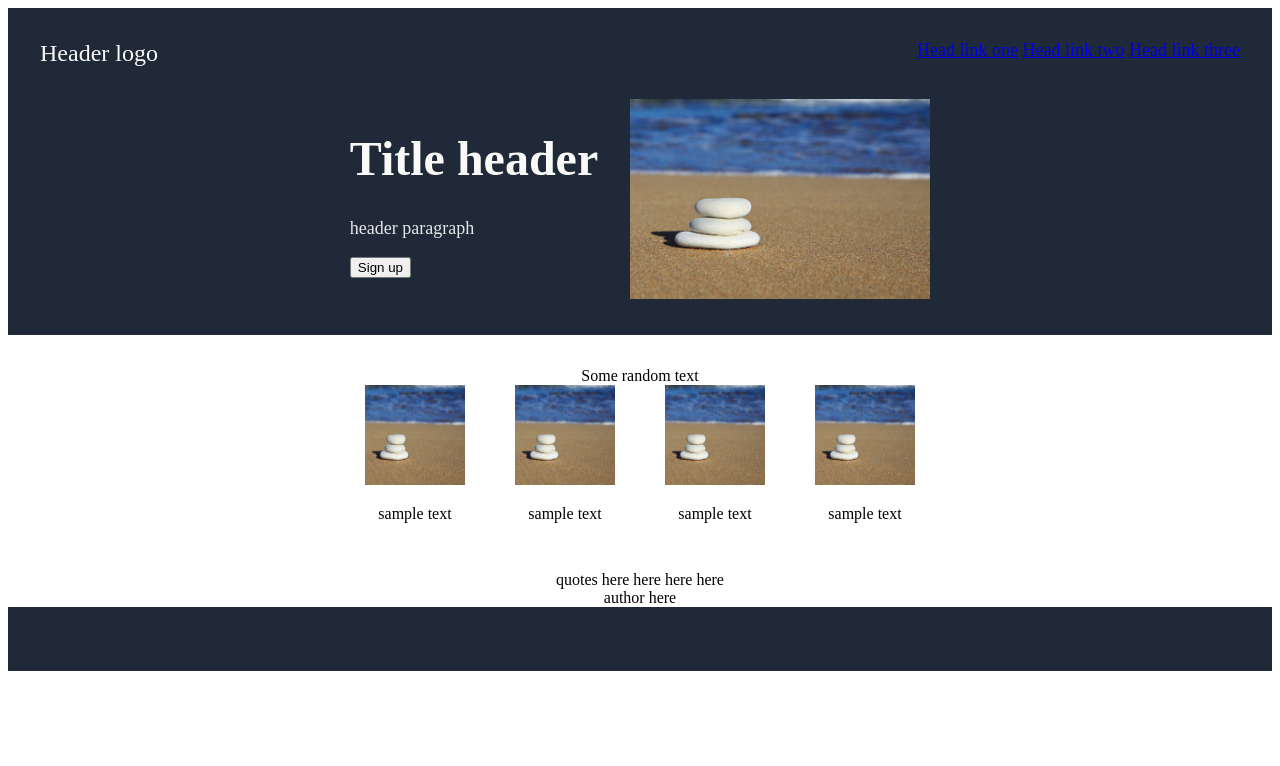
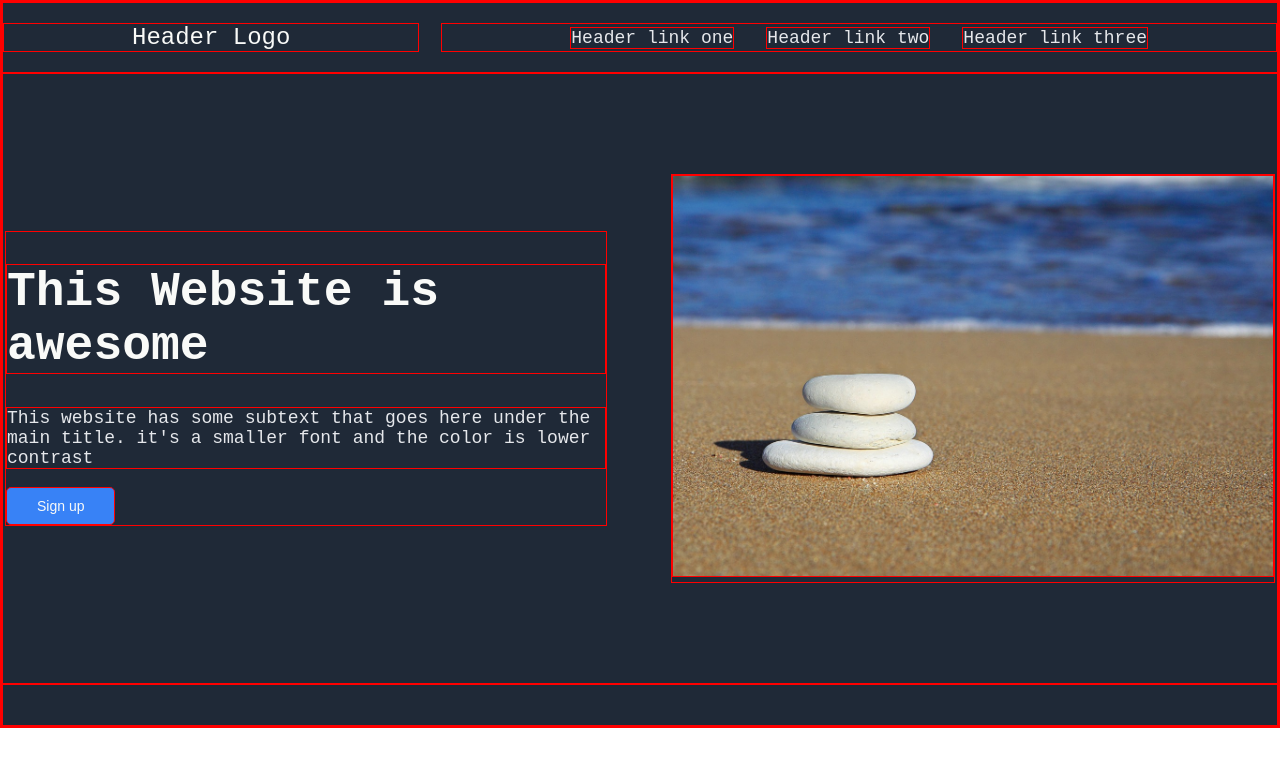
Before and after one commit to ricocebu/odin-landing-page, a plain HTML site: page index.html in a window 1280 px wide. Drawn offline with Linux system fonts and the light colour scheme.

Commit message:
Header and Hero creation Created header and hero again to try other ways to re create the landing page image provided

```diff
--- a/index.html
+++ b/index.html
@@ -3,61 +3,26 @@
 <head>
     <meta charset="UTF-8">
     <meta name="viewport" content="width=device-width, initial-scale=1.0">
-    <title>Landing Page</title>
+    <title>Beach Please</title>
     <link rel="stylesheet" href="style.css">
 </head>
 <body>
     <header>
-        <div class="top-header">
-            <div class="top-one">Header logo</div>
-            <div class="top-two">
-                <a href="#">Head link one</a>
-                <a href="#">Head link two</a>
-                <a href="#">Head link three</a>
-            </div>
-        </div>
-        <div class="bottom-header">
-            <div class="bottom-one">
-                <h1>Title header</h1>
-                <p>header paragraph</p>
-                <button>Sign up</button>
-            </div>
-            <div class="bottom-two">
-                <img src="./img/rocks-15712_1280.jpg" alt="">
-            </div>
+        <div class="header-logo">Header Logo</div>
+        <div class="header-link">
+            <a href="#">Header link one</a>
+            <a href="#">Header link two</a>
+            <a href="#">Header link three</a>
         </div>
     </header>
-    <div class="body-container">
-        <div class="top-body">
-            <div class="top-body-one">
-                <div>Some random text</div>
-            </div>
-            <div class="top-body-two">
-                <div>
-                    <img src="./img/rocks-15712_1280.jpg" alt="">
-                    <p>sample text</p>
-                </div>
-                <div>
-                    <img src="./img/rocks-15712_1280.jpg" alt="">
-                    <p>sample text</p>
-                </div>
-                <div>
-                    <img src="./img/rocks-15712_1280.jpg" alt="">
-                    <p>sample text</p>
-                </div>
-                <div>
-                    <img src="./img/rocks-15712_1280.jpg" alt="">
-                    <p>sample text</p>
-                </div>
-            </div>
+    <div class="hero">
+        <div class="hero-text">
+            <h1 class="main-text">This Website is awesome</h1>
+            <p class="secondary-text">This website has some subtext that goes here under the main title. it's a smaller font and the color is lower contrast</p>
+            <button class="hero-button">Sign up</button>
         </div>
-        <div class="bottom-body">
-            <div class="bottom-body-one">
-                <div>quotes here here here here</div>
-            </div>
-            <div class="bottom-body-two">
-                <div>author here</div>
-            </div>
+        <div class="hero-image">
+            <img src="./img/rocks-15712_1280.jpg" alt="">
         </div>
     </div>
     <footer>
--- a/style.css
+++ b/style.css
@@ -1,83 +1,72 @@
+body {
+    font-family: 'Courier New', Courier, monospace;
+    margin: 0;
+}
 
+* {
+    border: 1px solid red;
+}
 
-/*
-Header
-*/
-
+/* HEADER */
 header,
 footer {
-    background-color: #1F2937;
-    padding: 32px;
+    display: flex;
+    justify-content: space-between;
+    background-color: #1f2937;
+    padding: 20px 0;
 }
 
-.top-header {
-    display: flex;
-    justify-content: space-between;
+.header-link,
+.header-logo {
+    padding: 0 10vw;
 }
 
-.top-one {
+.header-logo {
     font-size: 24px;
-    color: #F9FAF8;
+    color: #f9faf8;
 }
 
-.top-two,
-.bottom-one p {
-    font-size: 18px;
-    color: #E5E7EB;
+.header-link {
+    display: flex;
+    align-items: center;
+    gap: 32px;
 }
 
-.bottom-header {
+/* HERO */
+.hero {
     display: flex;
+    background-color: #1f2937;
     justify-content: center;
-    gap: 32px;
-    padding-top: 32px;
+    align-items: center;
+    padding: 100px 0;
+    gap: 5vw;
 }
 
-.bottom-one h1 {
+.main-text {
     font-size: 48px;
     font-weight: bolder;
-    color: #F9FAF8;
+    color: #f9faf8;
 }
 
-.bottom-two img {
-    width: 300px;
-    height: 200px;
+.secondary-text,
+a:link,
+a:active,
+a:visited,
+a:hover {
+    font-size: 18px;
+    color: #e5e7eb;
+    text-decoration: none;
 }
 
-
-/*
-First body content
-*/
-
-.body-container {
-    display: flex;
-    flex-direction: column;
+.hero-image img,
+.hero-text {
+    width: 600px;
 }
 
-.top-body {
-    display: flex;
-    flex-direction: column;
-    padding: 32px;
-    justify-content: center;
-    text-align: center;
+.hero-button {
+    background-color: #3882f6;
+    color: #f9faf8;
+    font-size: 14px;
+    border-radius: 5px;
+    padding: 10px 30px;
 }
-
-.top-body-two {
-    display: flex;
-    gap: 50px;
-    justify-content: center;
-}
-
-.top-body img {
-    width: 100px;
-    height: 100px
-}
-
-/*
-Second body content
-*/
-
-.bottom-body-one,
-.bottom-body-two {
-    text-align: center;
-}
```
